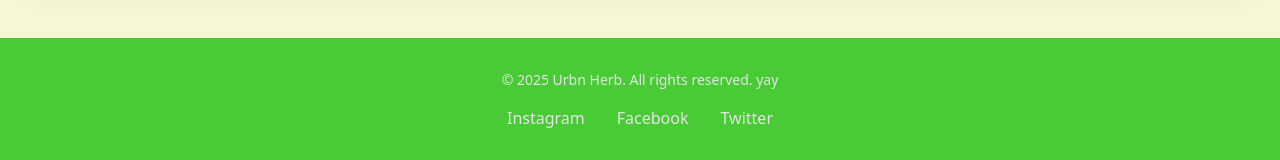
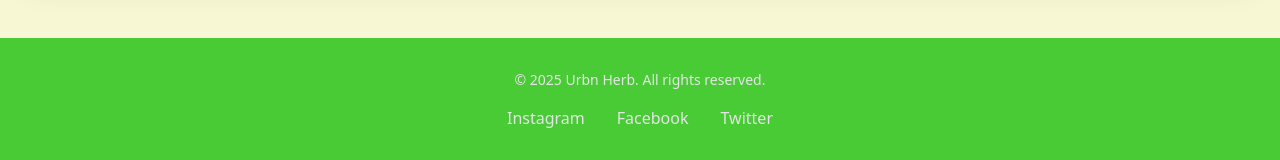
Before and after one commit to CoDari1/Urban-Herbs, a Next.js app: page /About in a window 1280 px wide. Shown: the part 1454-1614 px from the top of the page. Built offline with nearby package versions, Linux system fonts and the light colour scheme.

Commit message:
layout changes

```diff
--- a/app/About/page.jsx
+++ b/app/About/page.jsx
@@ -87,7 +87,7 @@ const About = () => {
             {/* Footer Section */}
             <footer className="bg-primary-500 text-white py-8">
                 <div className="container mx-auto text-center px-6">
-                    <p className="text-sm text-text-900">&copy; 2025 Urbn Herb. All rights reserved. yay</p>
+                    <p className="text-sm text-text-900">&copy; 2025 Urbn Herb. All rights reserved.</p>
                     <div className="mt-4">
                         <a href="https://www.instagram.com/urbnherb" className="text-text-900 hover:text-white mx-4">Instagram</a>
                         <a href="https://www.facebook.com/urbnherb" className="text-text-900 hover:text-white mx-4">Facebook</a>
```
